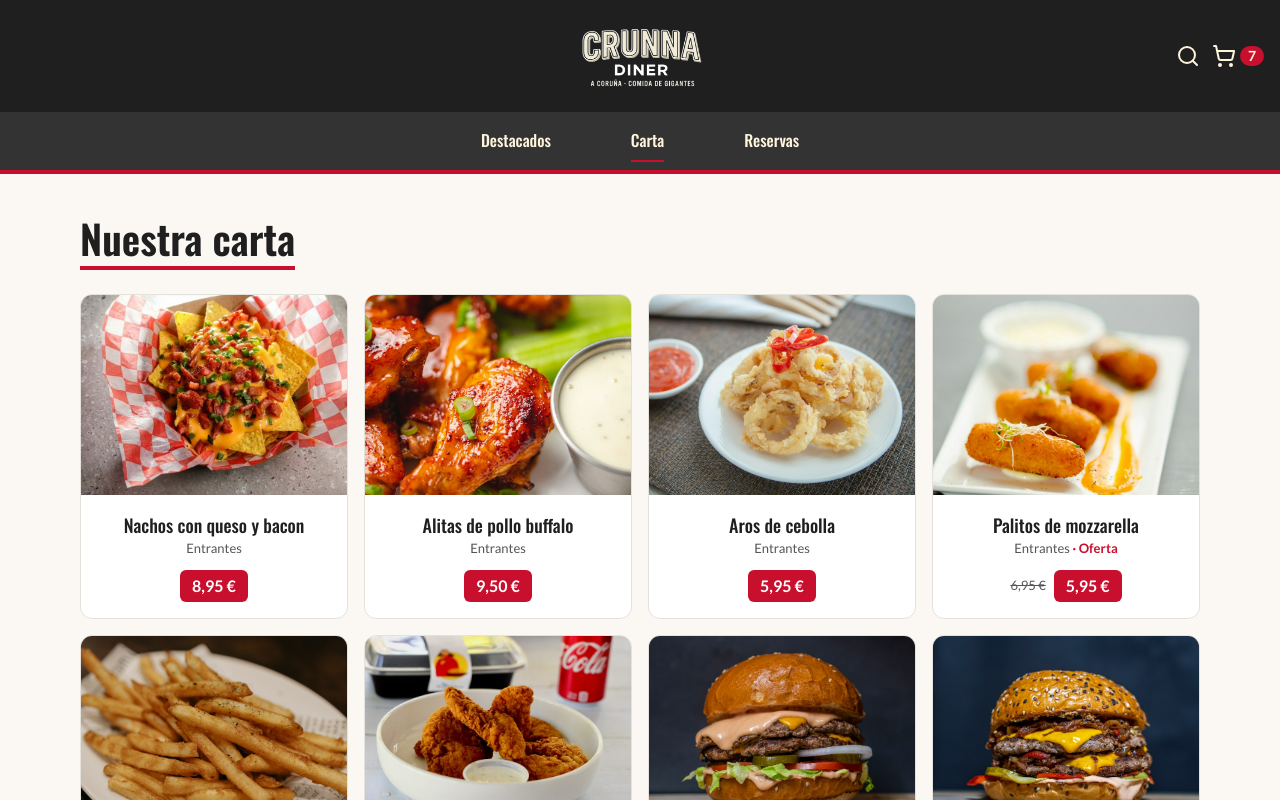
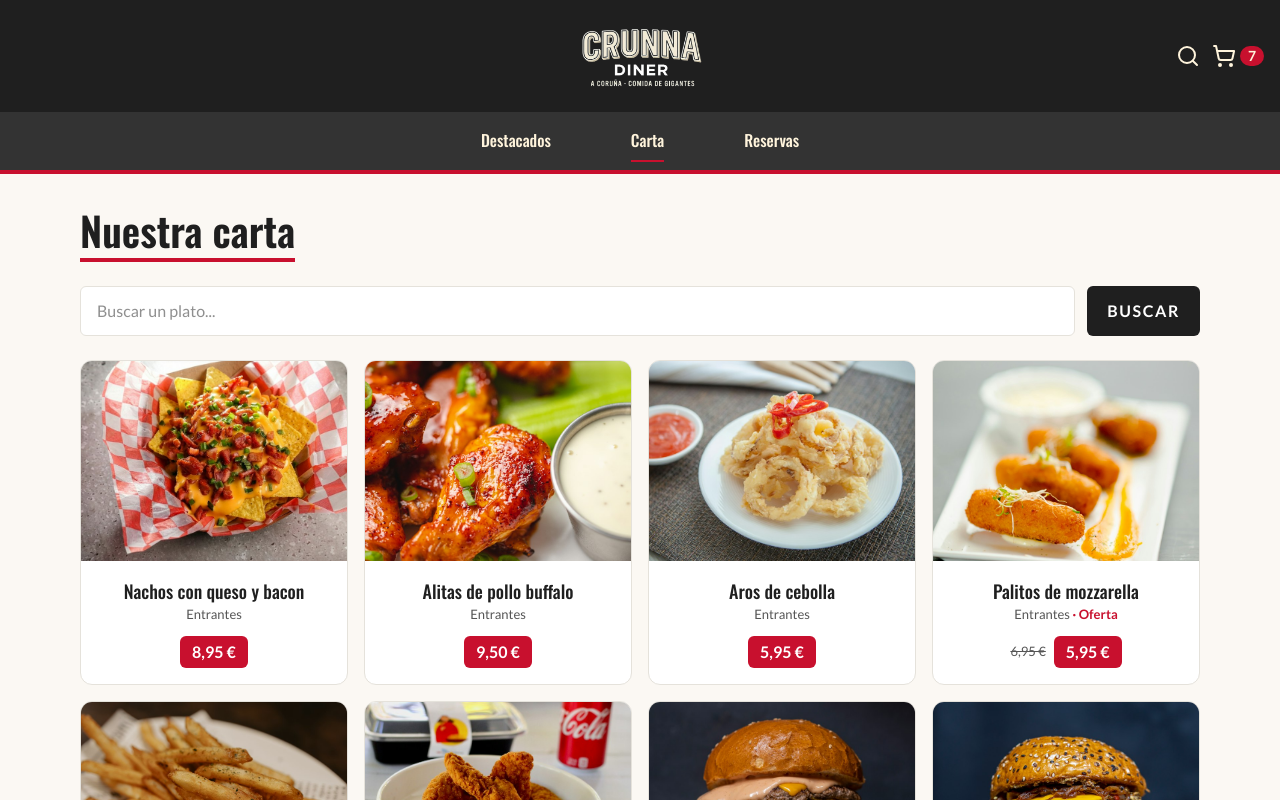
Before and after one commit to diaz827/RestauranteOnline, a React (Vite) app in the folder restauranteOnline/: page /carta in a window 1280 px wide. Shown: the top 800 px of the page. Built offline with nearby package versions, Linux system fonts and the light colour scheme.

Commit message:
Añadir el buscador a la Carta
- Crear SearchBar, un formulario con input controlado

- Filtrar por nombre y descripción ignorando mayúsculas y tildes

- Guardar la búsqueda en la URL con useSearchParams

- Mostrar texto de resultados, limpiar búsqueda y pantalla sin resultados

```diff
--- /dev/null
+++ b/restauranteOnline/src/components/SearchBar.tsx
@@ -0,0 +1,38 @@
+import { useState } from 'react'
+import type { FormEvent } from 'react'
+
+interface SearchBarProps {
+  valorInicial: string
+  onBuscar: (texto: string) => void
+}
+
+export default function SearchBar({ valorInicial, onBuscar }: SearchBarProps) {
+  const [texto, setTexto] = useState(valorInicial)
+
+  function manejarEnvio(evento: FormEvent<HTMLFormElement>) {
+    evento.preventDefault()
+    onBuscar(texto.trim())
+  }
+
+  return (
+    <form role="search" onSubmit={manejarEnvio} className="mb-6 flex gap-3">
+      <label htmlFor="buscador-carta" className="sr-only">
+        Buscar en la carta
+      </label>
+      <input
+        id="buscador-carta"
+        type="search"
+        value={texto}
+        onChange={(evento) => setTexto(evento.target.value)}
+        placeholder="Buscar un plato..."
+        className="min-w-0 flex-1 rounded-md border border-borde bg-white px-4 py-3"
+      />
+      <button
+        type="submit"
+        className="rounded-md bg-negro px-5 py-3 font-bold tracking-widest text-white uppercase"
+      >
+        Buscar
+      </button>
+    </form>
+  )
+}
--- a/restauranteOnline/src/pages/CartaPage.tsx
+++ b/restauranteOnline/src/pages/CartaPage.tsx
@@ -1,15 +1,55 @@
+import { Link, useSearchParams } from 'react-router'
 import ProductGrid from '../components/ProductGrid'
+import SearchBar from '../components/SearchBar'
 import { platos } from '../data/platos'
+import { normalizarTexto } from '../utils/normalizarTexto'
 
-function CartaPage() {
+export default function CartaPage() {
+  const [parametros, setParametros] = useSearchParams()
+  const q = parametros.get('q') ?? ''
+
+  const resultados = platos.filter((plato) =>
+    normalizarTexto(`${plato.nombre} ${plato.descripcion}`).includes(normalizarTexto(q)),
+  )
+
+  function buscar(texto: string) {
+    if (texto === '') {
+      setParametros({})
+    } else {
+      setParametros({ q: texto })
+    }
+  }
+
   return (
-    <main className="mx-auto max-w-6xl px-4 py-10">
+    <main className="mx-auto max-w-6xl px-4 py-8">
       <h1 className="mb-6 w-fit border-b-4 border-rojo pb-1 font-titulos text-3xl font-semibold md:text-[40px]">
         Nuestra carta
       </h1>
-      <ProductGrid platos={platos} />
+
+      <SearchBar key={q} valorInicial={q} onBuscar={buscar} />
+
+      {q !== '' && (
+        <p role="status" className="mb-6">
+          Resultados para «{q}»: {resultados.length} {resultados.length === 1 ? 'plato' : 'platos'}{' '}
+          <Link to="/carta" className="font-bold text-rojo underline">
+            Limpiar búsqueda
+          </Link>
+        </p>
+      )}
+
+      {resultados.length === 0 ? (
+        <section className="py-12 text-center">
+          <h2 className="mb-4 font-titulos text-2xl">No hay platos que coincidan</h2>
+          <Link
+            to="/carta"
+            className="inline-block rounded-md bg-negro px-5 py-3 font-bold text-white"
+          >
+            Ver toda la carta
+          </Link>
+        </section>
+      ) : (
+        <ProductGrid platos={resultados} />
+      )}
     </main>
   )
 }
-
-export default CartaPage
--- /dev/null
+++ b/restauranteOnline/src/utils/normalizarTexto.ts
@@ -0,0 +1,3 @@
+export function normalizarTexto(texto: string): string {
+  return texto.normalize('NFD').replace(/[\u0300-\u036f]/g, '').toLowerCase()
+}
```
